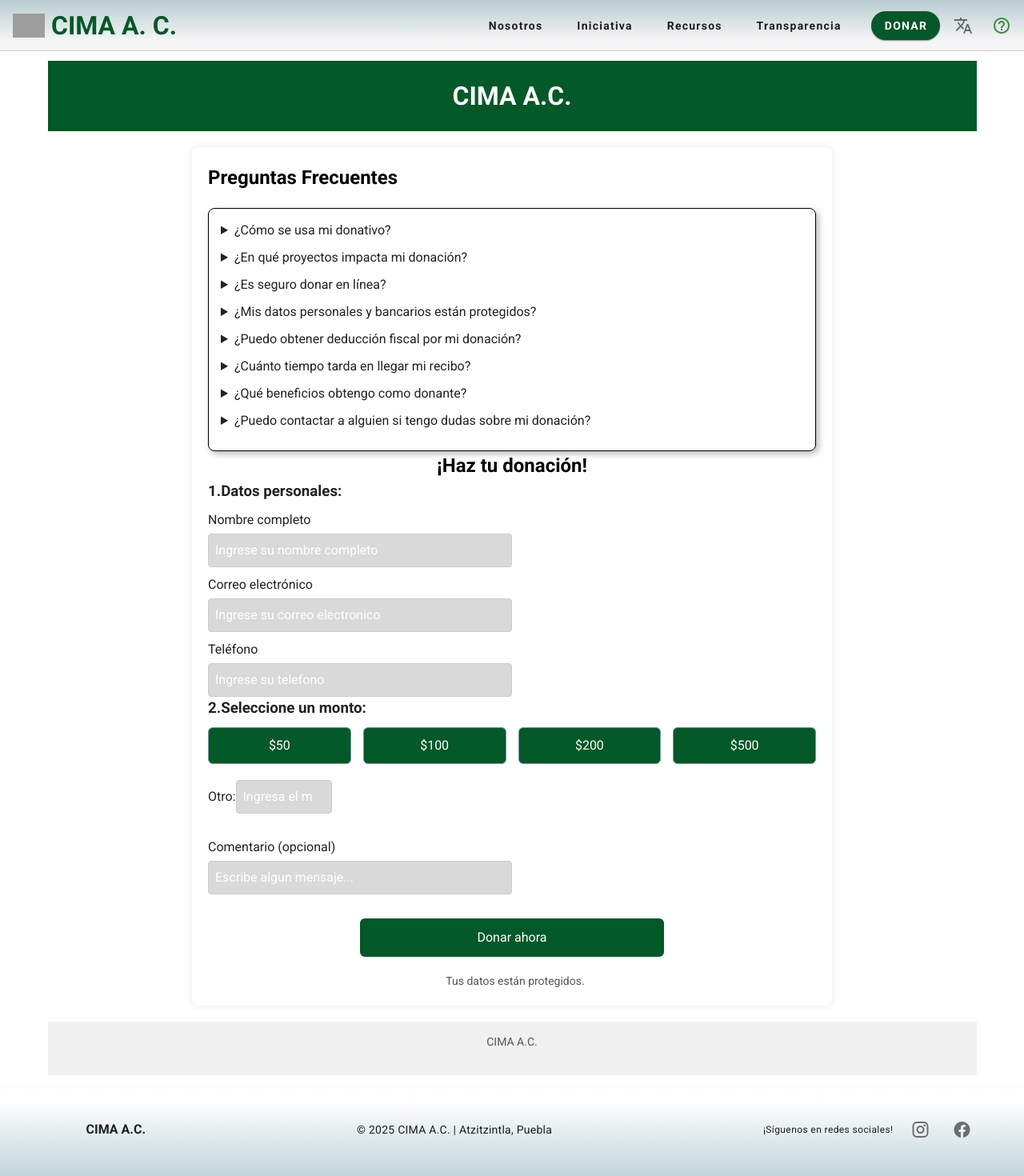
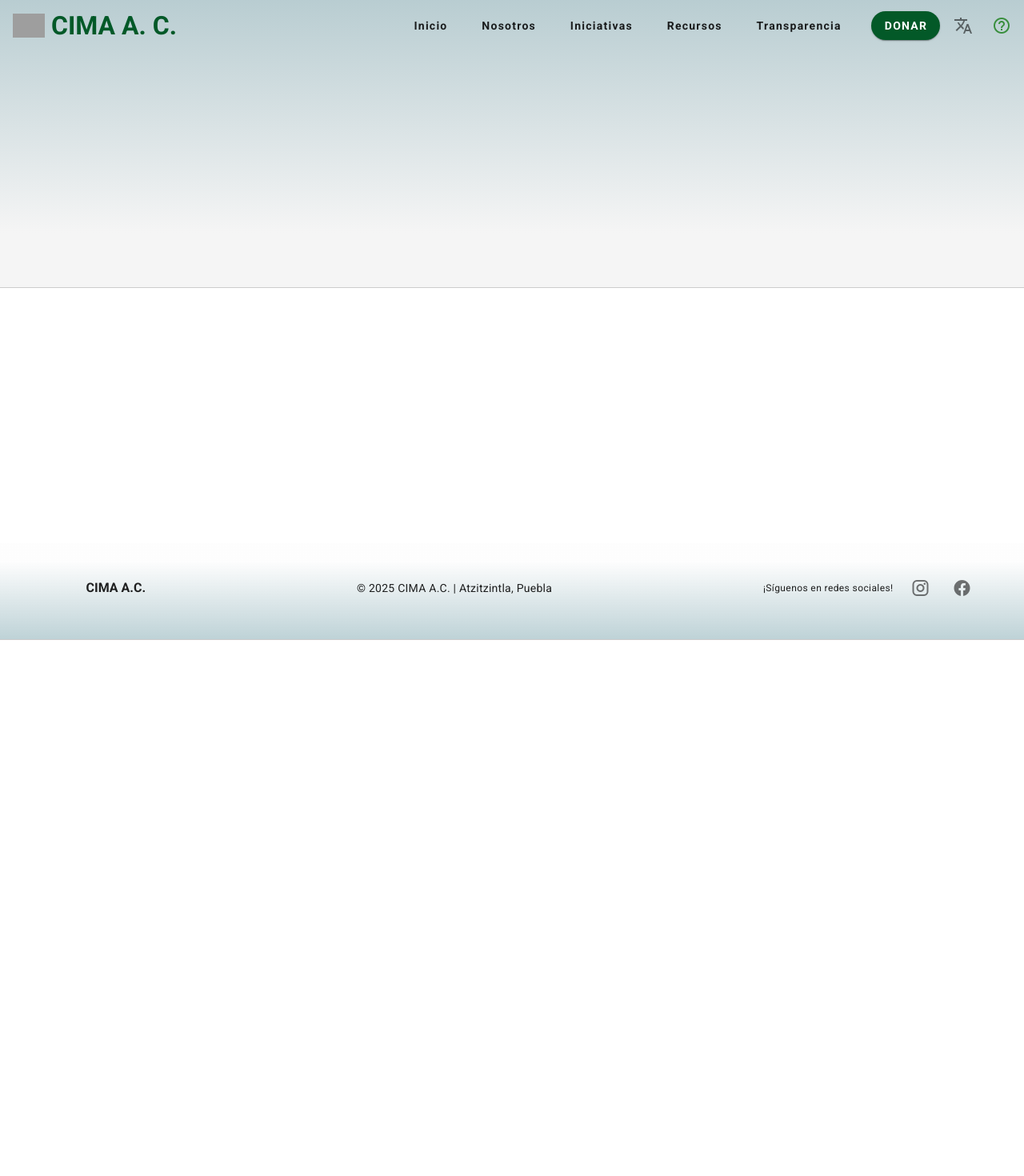
Before and after one commit to dulcv/DAJJ, a Nuxt app: page /donacion in a window 1280 px wide. Shown: the top 1470 px of the page at 80% size. After the commit the page ends 800 px from the top, so only its background shows below. Built offline with nearby package versions, Linux system fonts and the light colour scheme; grey boxes are pictures that could not be loaded.

Commit message:
Cambie parte de la navegacion

```diff
--- a/components/Navbar.vue
+++ /dev/null
@@ -1,69 +0,0 @@
-<template>
-  <v-app-bar color="white" elevate-on-scroll app class="py-2">
-    <v-container class="d-flex align-center justify-space-between">
-      <!-- Logo y Nombre -->
-      <v-btn to="/" class="d-flex align-center text-decoration-none" text>
-        <!-- <v-img src="/logo.png" alt="CIMA A.C." width="50" class="mr-2"></v-img> -->
-        <h1 class="text-h6 font-weight-bold green--text">CIMA A.C.</h1>
-      </v-btn>
-      <!-- Menú horizontal (visible en todas las pantallas) -->
-      <v-row class="d-flex align-center" no-gutters>
-        <v-btn v-for="(item, i) in menu" :key="i" class="mx-2 nav-link" text :to="item.to">
-          {{ item.label }}
-        </v-btn>
-        <v-btn color="green" class="mx-2" rounded>Donar</v-btn>
-
-        <!-- Idiomas -->
-        <v-btn icon><v-icon>mdi-flag</v-icon></v-btn>
-        <v-btn text>Esp</v-btn>
-        <v-btn text>Eng</v-btn>
-      </v-row>
-    </v-container>
-  </v-app-bar>
-</template>
-
-<script setup>
-const menu = [
-  { label: 'Nosotros', to: '#nosotros' },
-  { label: 'Iniciativas', to: '#iniciativas' },
-  { label: 'Recursos', to: '#recursos' },
-  { label: 'Transparencia', to: '#transparencia' }
-]
-</script>
-
-<style scoped>
-.nav-link {
-  text-transform: none;
-  color: #2e7d32;
-  font-weight: 500;
-  position: relative;
-  transition: color 0.3s;
-}
-
-.nav-link:hover {
-  color: #1b5e20;
-}
-
-.nav-link::after {
-  content: "";
-  position: absolute;
-  bottom: 0;
-  left: 0;
-  width: 0%;
-  height: 2px;
-  background-color: #2e7d32;
-  transition: width 0.3s;
-}
-
-.nav-link:hover::after {
-  width: 100%;
-}
-
-.text-decoration-none {
-  text-decoration: none;
-}
-
-.green--text {
-  color: #2e7d32 !important;
-}
-</style>
--- a/components/TheNavbar.vue
+++ b/components/TheNavbar.vue
@@ -5,8 +5,8 @@
       <v-img src="/cima-logo.jpj" contain height="40" width="40" class="mr-2" />
       <span class="logo">CIMA A. C.</span>
     </v-toolbar-title>
-       <v-spacer />
-     <!-- Navegación -->
+    <v-spacer />
+      <!-- Navegación -->
     <v-btn
       v-for="item in navItems"
       :key="item.text"
@@ -63,8 +63,9 @@ export default {
   data () {
     return {
       navItems: [
-        { text: 'Nosotros', link: '/index' },
-        { text: 'Iniciativa', link: '/iniciativas' },
+        { text: 'Inicio', link: '/' },
+        { text: 'Nosotros', link: '/nosotros' },
+        { text: 'iniciativas', link: '/iniciativas' },
         { text: 'Recursos', link: '/recursos' },
         { text: 'Transparencia', link: '/transparencia' }
       ]
@@ -84,7 +85,7 @@ export default {
   );
   border-bottom: 1px solid #ccc;
 
-  backdrop-filter: blur(4px);
+  backdrop-filter: blur(5px);
 }
 
 .logo {
@@ -95,4 +96,19 @@ export default {
 .btn-nav {
   margin: 0.3rem;
 }
+
+.btn-nav::after {
+  content: "";
+  position: absolute;
+  bottom: 0;
+  left: 0;
+  width: 0%;
+  height: 2px;
+  background-color:#A65224;
+  transition: width 0.3s;
+}
+
+.btn-nav:hover::after{
+  width: 100%;
+}
 </style>
--- a/nuxt.config.js
+++ b/nuxt.config.js
@@ -25,12 +25,16 @@ export default {
       {
         rel: 'stylesheet',
         href: 'https://fonts.googleapis.com/css2?family=Poppins:wght@300;400;500;600;700&display=swap'
+      },
+      {
+        rel: 'stylesheet',
+        href: 'https://cdnjs.cloudflare.com/ajax/libs/Swiper/5.4.5/css/swiper.min.css'
       }
     ]
   },
 
   // Estilos globales
-  css: ['swiper/swiper-bundle.css'],
+  css: [],
 
   // Plugins (vacío por ahora)
   plugins: [],
@@ -74,5 +78,6 @@ export default {
   },
 
   // Configuración de build
-  build: {}
+  build: {
+  }
 }
--- a/pages/donacion.vue
+++ /dev/null
@@ -1,239 +0,0 @@
-<template>
-
-    <div id="app">
-        <header>
-            <h1>{{ titulo }}</h1>
-        </header>
-
-        <main>
-            <h2>Preguntas Frecuentes</h2>
-            <section class="faq">
-                <details v-for="(item, i) in preguntas" :key="i">
-                    <summary>{{ item.pregunta }}</summary>
-                    <p>{{ item.respuesta }}</p>
-                </details>
-            </section>
-
-            <h2 id="donacion">¡Haz tu donación!</h2>
-
-            <h3>1.Datos personales:</h3>
-            <form @submit.prevent="enviarDonacion">
-                <label>Nombre completo</label>
-                <input type="text" v-model="nombre" placeholder="Ingrese su nombre completo">
-
-                <label>Correo electrónico</label>
-                <input type="email" v-model="correo" placeholder="Ingrese su correo electronico">
-
-                <label for="telefono">Teléfono</label>
-                <input type="tel" id="telefono" name="telefono" placeholder="Ingrese su telefono" v-model="telefono">
-
-                <h3>2.Seleccione un monto:</h3>
-                <div class="montos">
-                    <label v-for="(monto, i) in montos" :key="i">
-                        <input type="radio" :value="monto" v-model="montoSeleccionado">
-                        {{ monto }}
-                    </label>
-                    <div class="monto-personalizado">
-                        <span>Otro:</span>
-                        <input type="number" v-model="otro" placeholder="Ingresa el monto" />
-                    </div>
-                </div>
-
-                <label for="mensaje">Comentario (opcional)</label>
-                <input type="text" id="mensaje" name="mensaje" placeholder="Escribe algun mensaje..."
-                    v-model="comentario" />
-
-
-                <button id="botondonar" type="submit">Donar ahora</button>
-
-
-
-                <div class="mensaje-confirmacion" v-if="mensaje">
-                    <i class="fa fa-shield-alt"></i> {{ mensaje }}
-                </div>
-            </form>
-        </main>
-
-        <footer>
-            <p>CIMA A.C.</p>
-        </footer>
-
-    </div>
-
-
-</template>
-
-<script>
-export default {
-    name: 'DonacioneForm',
-    data() {
-        return {
-            titulo: 'CIMA A.C.',
-            preguntas: [
-                {
-                    pregunta: '¿Cómo se usa mi donativo?',
-                    respuesta: '...'
-                },
-                {
-                    pregunta: '¿En qué proyectos impacta mi donación?',
-                    respuesta: '...'
-                },
-                {
-                    pregunta: '¿Es seguro donar en línea?',
-                    respuesta: '...'
-                },
-                {
-                    pregunta: '¿Mis datos personales y bancarios están protegidos?',
-                    respuesta: '...'
-                },
-                {
-                    pregunta: '¿Puedo obtener deducción fiscal por mi donación?',
-                    respuesta: '...'
-                },
-                {
-                    pregunta: '¿Cuánto tiempo tarda en llegar mi recibo?',
-                    respuesta: '...'
-                },
-                {
-                    pregunta: '¿Qué beneficios obtengo como donante?',
-                    respuesta: '...'
-                },
-                {
-                    pregunta: '¿Puedo contactar a alguien si tengo dudas sobre mi donación?',
-                    respuesta: '...'
-                }
-            ],
-            nombre: '',
-            correo: '',
-            telefono: '',
-            montos: ['$50', '$100', '$200', '$500'],
-            montoSeleccionado: '',
-            otro: '',
-            comentario: '',
-            mensaje: 'Tus datos están protegidos.'//Aqui lleva un icono
-        }
-    },
-    methods: {
-        enviarDonacion() {
-            // Aquí puedes manejar el envío de la donación
-            this.mensaje = '¡Gracias por tu donación!';
-        }
-    }
-}
-
-</script>
-
-<style scoped>
-body {
-  font-family: 'Poppins';
-  margin: 0;
-  padding: 0;
-  background: #f9f9f9;
-
-}
-header {
-  background: #035928;
-  color: white;
-  padding: 20px;
-  text-align: center;
-}
-main {
-  max-width: 800px;
-  margin: 20px auto;
-  padding: 20px;
-  background: white;
-  border-radius: 8px;
-  box-shadow: 0 0 10px rgba(0, 0, 0, 0.1);
-  text-align: left;
-}
-h2 {
-  color: black;
-}
-
-.faq {
-  margin-top: 20px;
-  padding: 15px;
-  border: 1px solid black;
-  border-radius: 8px;
-  box-shadow: 3px 3px 8px rgba(0, 0, 0, 0.3);
-}
-
-details {
-  margin-bottom: 10px;
-}
-
-#donacion {
-  text-align: center;
-}
-
-form {
-  display: flex;
-  flex-direction: column;
-}
-label {
-  margin-top: 10px;
-}
-input {
-  padding: 8px;
-  margin-top: 5px;
-  border: 1px solid #ccc;
-  border-radius: 4px;
-  background: #d9d9d9;
-  width: 50%;
-}
-input::placeholder {
-  color: white;
-}
-.montos {
-  display: flex;
-  flex-wrap: wrap;
-  gap: 15px;
-  width: 100%;
-  margin-bottom: 20px;
-}
-.montos input[type="radio"] {
-  display: none; /* Oculta el círculo */
-}
-.montos label {
-  flex: 1 1 150px;
-  padding: 10px;
-  text-align: center;
-  border: 1px solid #6f9ca6;
-  border-radius: 6px;
-  cursor: pointer;
-  background: #035928;
-  color: white;
-}
-.montos input {
-  margin-right: 5px;
-}
-#botondonar {
-  display: block;
-  margin: 30px auto 10px auto;
-  padding: 12px 30px;
-  background: #035928;
-  color: white;
-  border: none;
-  border-radius: 6px;
-  cursor: pointer;
-width: 50%;
-}
-.mensaje-confirmacion {
-  text-align: center;
-  font-size: 14px;
-  color: #555;
-  display: flex;
-  align-items: center;
-  justify-content: center;
-  gap: 8px;
-  margin-top: 10px;
-}
-footer {
-  background: #f0f0f0;
-  text-align: center;
-  padding: 15px;
-  font-size: 14px;
-  color: #555;
-}
-
-</style>
```
Also changed, not shown: components/ImageCarousel.vue (+109 -48 lines), package.json (+6 -2 lines), 2 other files (tests, documents, lock files or other folders).
